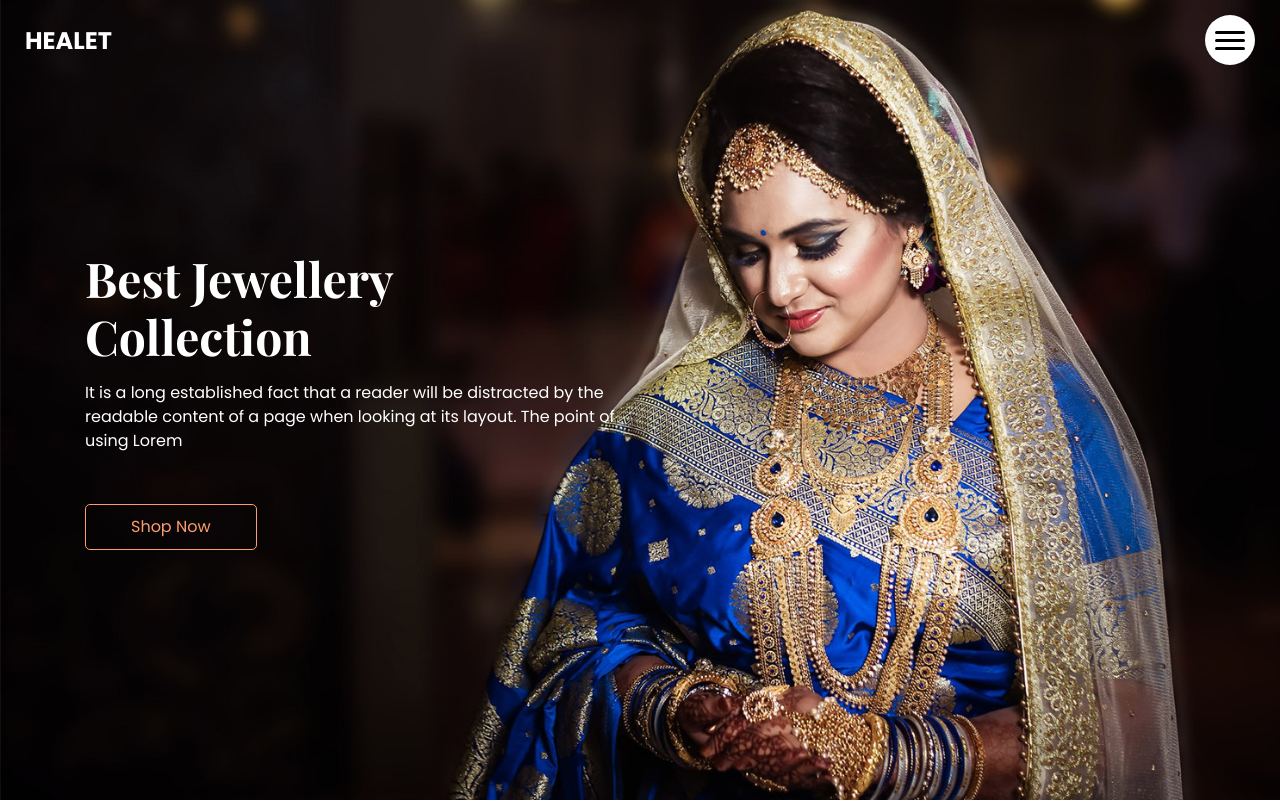
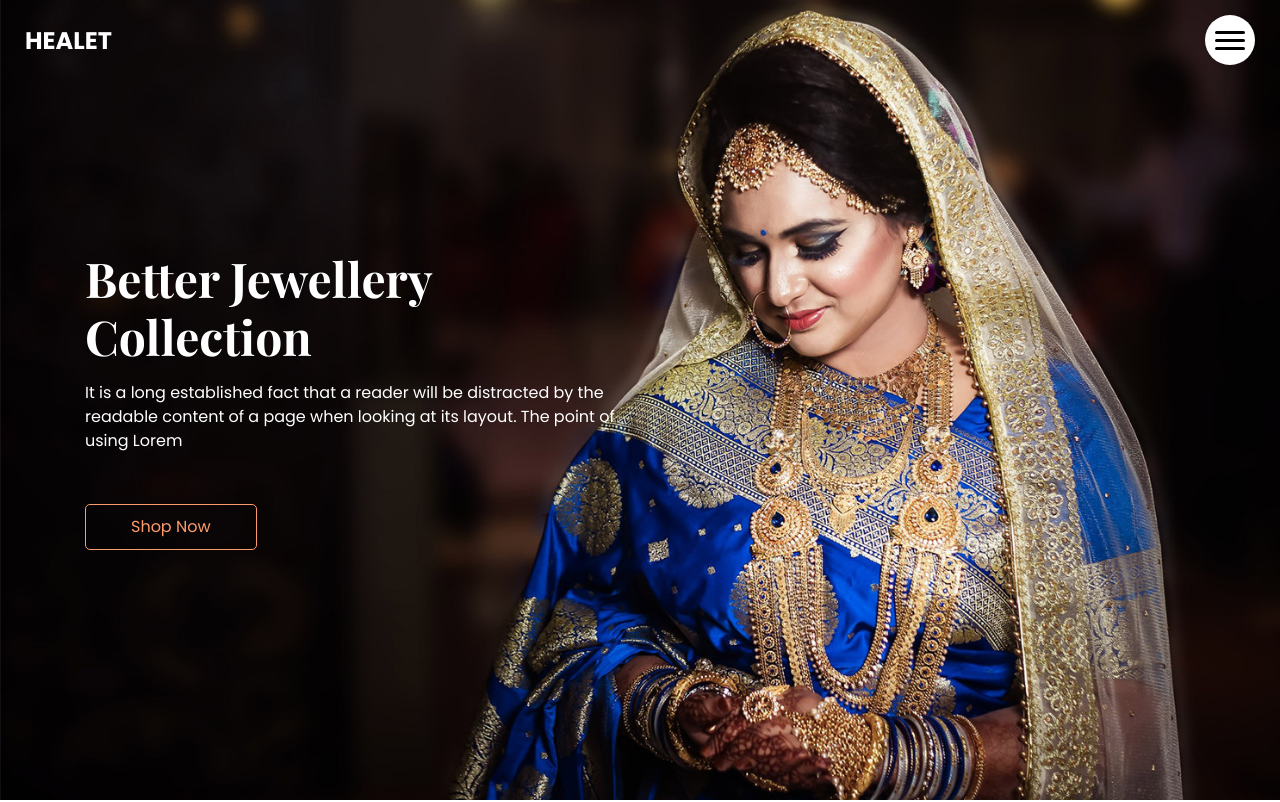
Before and after one commit to siddarthabandari/healet-html, a plain HTML site: page index.html in a window 1280 px wide. Shown: the top 802 px of the page. Drawn offline with nearby package versions, Linux system fonts and the light colour scheme.

Commit message:
adding title

```diff
--- a/index.html
+++ b/index.html
@@ -71,7 +71,7 @@
       <div class="col-md-9 col-lg-8">
         <div class="detail-box">
           <h1>
-            Best Jewellery
+            Better Jewellery
             <br> Collection
           </h1>
           <p>
```
